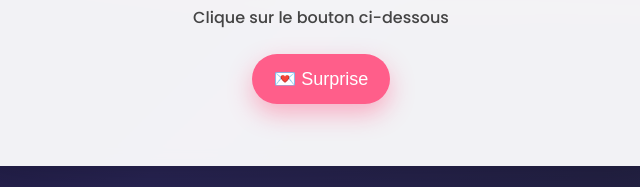
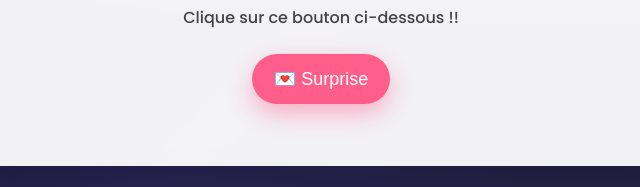
Before and after one commit to ik-mouad/aicha-love, a plain HTML site: page index.html in a window 1280 px wide. Shown: the part 395-582 px from the top of the page, 319-959 px from the left. Drawn offline with Linux system fonts and the light colour scheme.

Commit message:
Update index.html

```diff
--- a/index.html
+++ b/index.html
@@ -17,7 +17,7 @@
 
   <main class="card">
     <h1 class="title">Une petite surprise pour toi ma belle Aicha...</h1>
-    <p class="subtitle">Clique sur le bouton ci-dessous</p>
+    <p class="subtitle">Clique sur ce bouton ci-dessous !!</p>
     <div class="actions">
       <button id="surprise">💌 Surprise</button>
       <button id="mute" class="ghost" title="Activer/Désactiver la musique" hidden>🔈 Son</button>
```
